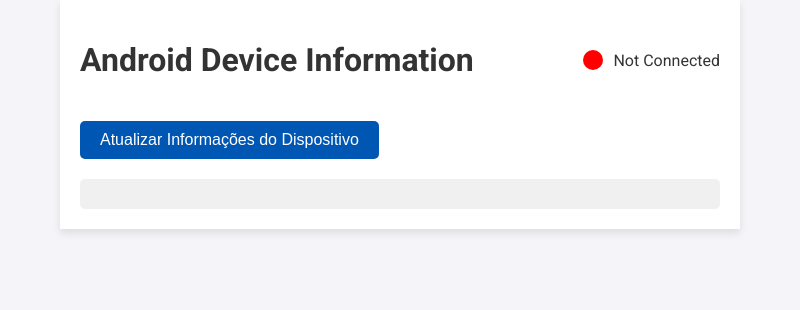
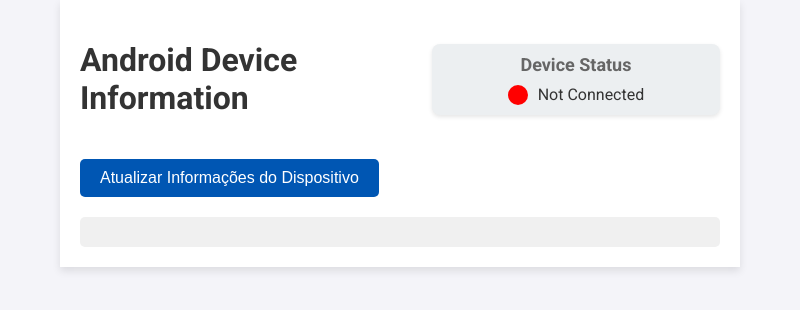
Before and after one commit to RicardoFz/quick-device-checker, an Electron app: page index.html in a window 800 px wide. Drawn offline with Linux system fonts and the light colour scheme; no server answers.

Commit message:
QS_Android - Added Status Box

```diff
--- a/index.html
+++ b/index.html
@@ -11,9 +11,12 @@
     <div class="app-container">
         <header>
             <h1>Android Device Information</h1>
-            <div class="status-area">
-                <div id="status" class="status-indicator"></div>
-                <span id="status-text">Not Connected</span>
+            <div class="status-box">
+                <h2 class="status-title">Device Status</h2>
+                <div class="status-area">
+                    <div id="status" class="status-indicator"></div>
+                    <span id="status-text">Not Connected</span>
+                </div>
             </div>
         </header>
         <button id="refreshButton" class="refresh-button">Atualizar Informações do Dispositivo</button>
--- a/renderer.js
+++ b/renderer.js
@@ -20,7 +20,6 @@
             return;
         }
 
-        // Verifica se há dispositivos listados além do cabeçalho da tabela
         const isConnected = stdout.split('\n').some(line => line.trim().endsWith('device'));
         updateStatusIndicator(isConnected);
     });
@@ -52,7 +51,7 @@
         };
 
         const properties = stdout.split('\n')
-          .filter(line => line.match(/^\[ro\.(build\.(fingerprint|id|product|type|version\.release|version\.sdk)|carrier|boot\.hardware\.sku|vendor\.product\.name)\]: \[(.*)\]/))
+          .filter(line => line.match(/^\[ro\.(build\.(fingerprint|id|product|type|version\.release|version\.sdk)|carrier|boot\.hardware\.sku|vendor\.product.name)\]: \[(.*)\]/))
           .map(prop => {
             const match = prop.match(/^\[([^\]]+)\]: \[([^\]]+)\]/);
             const propertyName = match[1];
@@ -63,7 +62,7 @@
 
         // Exibir as propriedades na página
         document.getElementById('deviceInfo').innerHTML = properties.join('<br>');
-        updateStatusIndicator(true); // Assuming a successful data fetch means the device is connected
+        updateStatusIndicator(true);
     });
 }
 
--- a/styles.css
+++ b/styles.css
@@ -21,9 +21,27 @@
     margin-bottom: 20px;
 }
 
+.status-box {
+    padding: 10px;
+    background-color: #eceff1;
+    border-radius: 8px;
+    box-shadow: 0 2px 4px rgba(0,0,0,0.1);
+    text-align: center;
+    align-self: center; /* Ensure it aligns properly if there's space */
+    width: 300px; /* Smaller width for the status box */
+    margin-left: auto; /* Aligns the box to the right */
+}
+
+.status-title {
+    font-size: 18px;
+    color: #666;
+    margin: 0 0 10px 0; /* Adds space below the title */
+}
+
 .status-area {
     display: flex;
-    align-items: center;
+    justify-content: center; /* Horizontally centers content */
+    align-items: center; /* Vertically aligns content */
 }
 
 .status-indicator {
@@ -31,7 +49,11 @@
     height: 20px;
     border-radius: 50%;
     background-color: red;
-    margin-right: 10px;
+    margin-right: 10px; /* Space between the indicator and the text */
+}
+
+#status-text {
+    display: inline; /* Keeps the text inline with the indicator */
 }
 
 .refresh-button {
```
